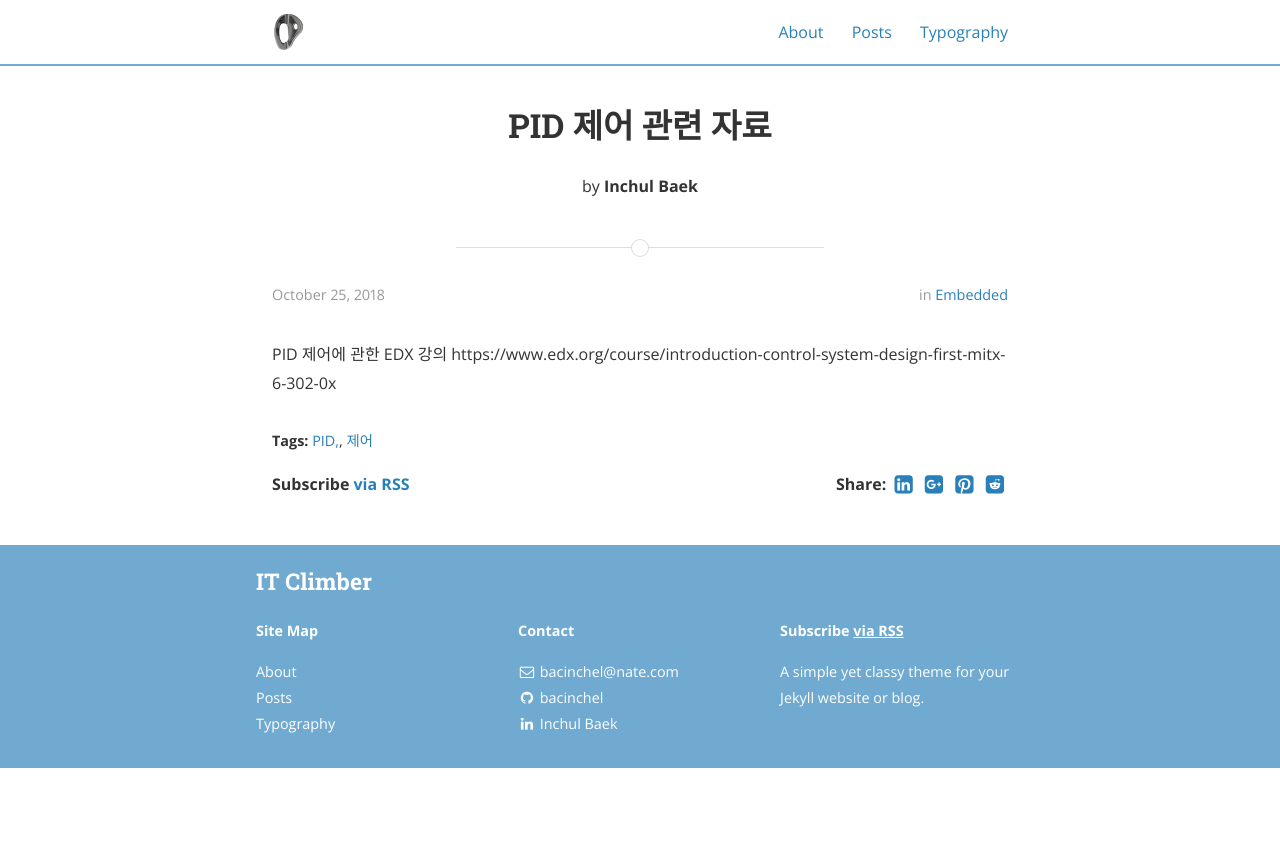
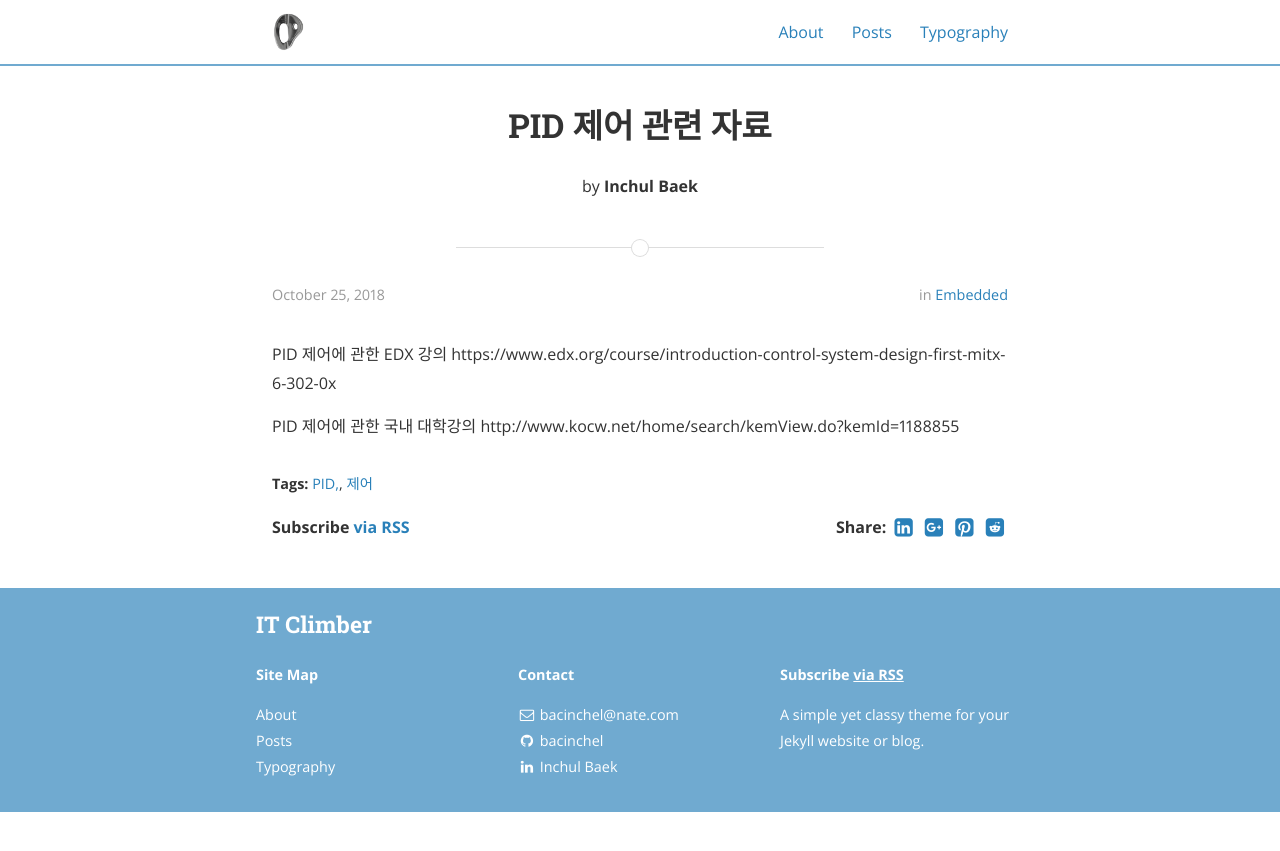
Before and after one commit to bacinchel/bacinchel.github.io, a Jekyll site: the page built from _posts/2018-10-25-PID_control.markdown, in a window 1280 px wide. Shown: the top 851 px of the page. Built offline with Jekyll 4.4.1, drawn with Linux system fonts in a browser that asks for light colours; nearby versions of some CDN libraries.

Commit message:
Update and rename 2018-10-25-Embedded-Development-Pattern.markdown to 2018-10-25-PID_control.markdown

```diff
--- a/_posts/2018-10-25-Embedded-Development-Pattern.markdown
+++ b/_posts/2018-10-25-PID_control.markdown
@@ -9,3 +9,6 @@ tags: PID, 제어
 
 PID 제어에 관한 EDX 강의
 https://www.edx.org/course/introduction-control-system-design-first-mitx-6-302-0x
+
+PID 제어에 관한 국내 대학강의
+http://www.kocw.net/home/search/kemView.do?kemId=1188855
```
